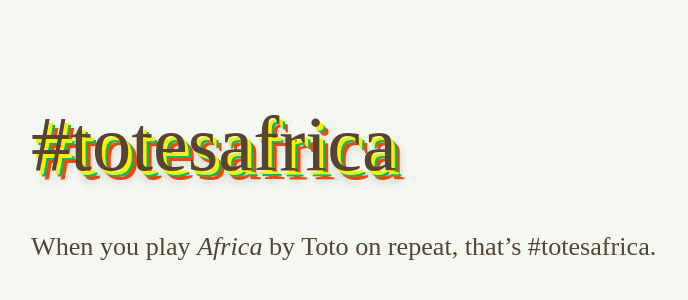
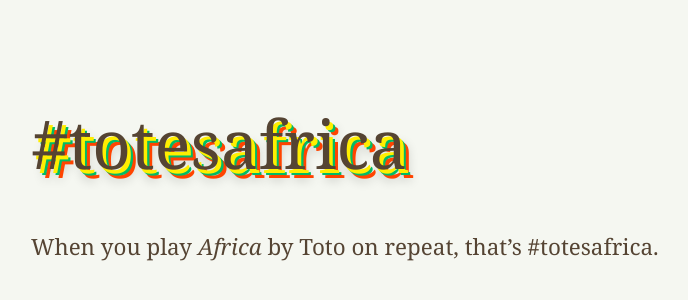
Before and after one commit to LariElovainio/totesafrica, a plain HTML site: page index.html in a window 1280 px wide. Shown: the part 216-516 px from the top of the page, without its empty margins (65-753 px from the left). Drawn offline with Linux system fonts and the light colour scheme.

Commit message:
Georgia to font stack

```diff
--- a/style.css
+++ b/style.css
@@ -5,8 +5,8 @@
 
 	--gutter: 5%;
 
-	--regular-font: "MultipleSlab", serif;
-	--accent-font: "Clarendon URW Wide", serif;
+	--regular-font: "MultipleSlab", Georgia, serif;
+	--accent-font: "Clarendon URW Wide", Georgia, serif;
     color-scheme: light dark;
 }
 
```
